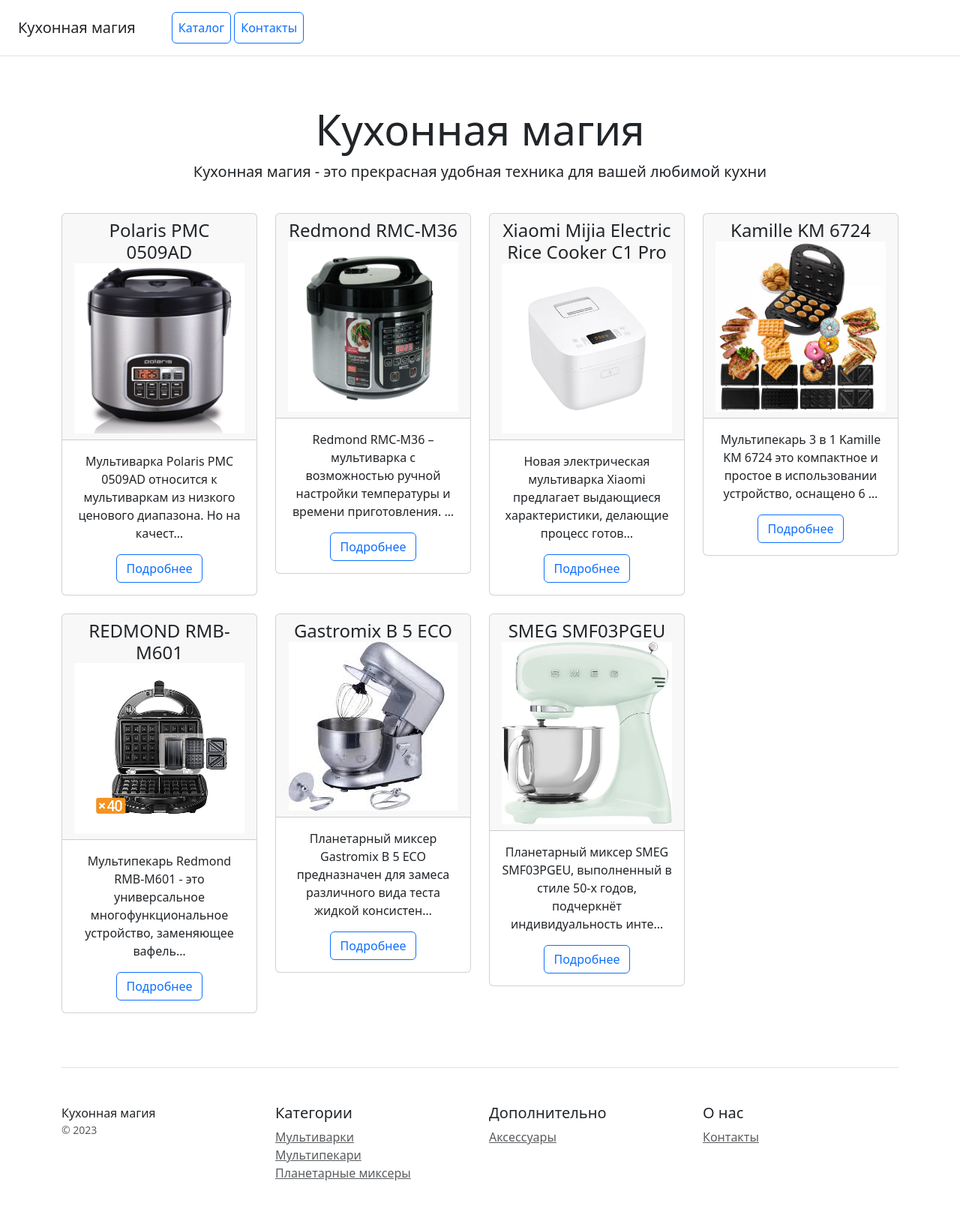
After one commit to Irina-Sudeykina/commerce_app, a Django app: template catalog/templates/catalog/home.html in a window 1280 px wide. The commit adds this page. Shown: the whole page at 75% size. Run offline with Django 5.2, Linux system fonts and the light colour scheme; the template is opened without the code that fills it: values that come from a table or form of the project are taken from there, others are empty; data comes from the database, SQL or seed files in the repository; some libraries are stand-ins or nearby versions.

Commit message:
FBV to CBV

```diff
--- a/catalog/templates/base.html
+++ b/catalog/templates/catalog/base.html
@@ -9,7 +9,7 @@
 
 </head>
 <body>
-{% include 'includes/inc_menu.html' %}
+{% include 'catalog/includes/inc_menu.html' %}
 
 {% block header %}
 {% endblock %}
--- a/catalog/templates/contacts.html
+++ b/catalog/templates/catalog/contacts.html
@@ -1,4 +1,4 @@
-{% extends 'base.html' %}
+{% extends 'catalog/base.html' %}
 {% load my_tags %}
 
 {% block header %}
--- /dev/null
+++ b/catalog/templates/catalog/home.html
@@ -0,0 +1,28 @@
+{% extends 'catalog/base.html' %}
+{% load my_tags %}
+
+{% block header %}
+<div class="pricing-header px-3 py-3 pt-md-5 pb-md-4 mx-auto text-center">
+    <h1 class="display-4">Кухонная магия</h1>
+    <p class="lead">Кухонная магия - это прекрасная удобная техника для вашей любимой кухни</p>
+</div>
+{% endblock %}
+
+{% block content %}
+<div class="row text-center">
+    {% for product in products %}
+    <div class="col-3">
+        <div class="card mb-4 box-shadow">
+            <div class="card-header">
+                <h4 class="my-0 font-weight-normal">{{ product.name }}</h4>
+                <img class="img-fluid" src="{{ product.image | media_filter }}">
+            </div>
+            <div class="card-body">
+                <p>{{ product.description|truncatechars:100 }}</p>
+                <a class="btn btn-outline-primary" href="{% url 'catalog:product_detail' product.pk %}" role="button">Подробнее</a>
+            </div>
+        </div>
+    </div>
+    {% endfor %}
+</div>
+{% endblock %}
--- a/catalog/templates/includes/inc_menu.html
+++ b/catalog/templates/catalog/includes/inc_menu.html
@@ -1,7 +1,7 @@
 <div class="d-flex flex-column flex-md-row align-items-center p-3 px-md-4 mb-3 bg-white border-bottom box-shadow">
     <h5 class="my-0 mr-md-auto font-weight-normal">Кухонная магия</h5>
     <nav class="ms-5">
-        <a class="p-2 btn btn-outline-primary" href="{% url 'catalog:home' %}">Каталог</a>
+        <a class="p-2 btn btn-outline-primary" href="{% url 'catalog:product_list' %}">Каталог</a>
         <a class="p-2 btn btn-outline-primary" href="{% url 'catalog:contacts' %}">Контакты</a>
     </nav>
 </div>
--- a/catalog/templates/product_detail.html
+++ b/catalog/templates/catalog/product_detail.html
@@ -1,4 +1,4 @@
-{% extends 'base.html' %}
+{% extends 'catalog/base.html' %}
 {% load my_tags %}
 
 {% block header %}
@@ -20,7 +20,7 @@
         <p class="card-text">{{ product.description }}</p>
         <h5 class="card-text mb-3">Цена: {{ product.price }} руб.</h5>
         <div class="btn-group">
-            <a class="btn btn-outline-primary" href="{% url 'catalog:home' %}" role="button">Назад</a>
+            <a class="btn btn-outline-primary" href="{% url 'catalog:product_list' %}" role="button">Назад</a>
         </div>
       </div>
     </div>
--- a/catalog/templates/home.html
+++ b/catalog/templates/catalog/product_list.html
@@ -1,4 +1,4 @@
-{% extends 'base.html' %}
+{% extends 'catalog/base.html' %}
 {% load my_tags %}
 
 {% block header %}
@@ -10,7 +10,7 @@
 
 {% block content %}
 <div class="row text-center">
-    {% for product in products %}
+    {% for product in object_list %}
     <div class="col-3">
         <div class="card mb-4 box-shadow">
             <div class="card-header">
--- a/catalog/urls.py
+++ b/catalog/urls.py
@@ -1,12 +1,12 @@
 from django.urls import path
 
 from catalog.apps import CatalogConfig
-from catalog.views import contacts, home, product_detail
+from catalog.views import ContactsView, ProductListView, ProducDetailView
 
 app_name = CatalogConfig.name
 
 urlpatterns = [
-    path('', home, name='home'),
-    path('contacts/', contacts, name='contacts'),
-    path('product/<int:pk>/', product_detail, name='product_detail')
+    path('', ProductListView.as_view(), name='product_list'),
+    path('contacts/', ContactsView.as_view(), name='contacts'),
+    path('product/<int:pk>/', ProducDetailView.as_view(), name='product_detail')
 ]
```
Also changed, not shown: catalog/views.py (+16 -17 lines).
